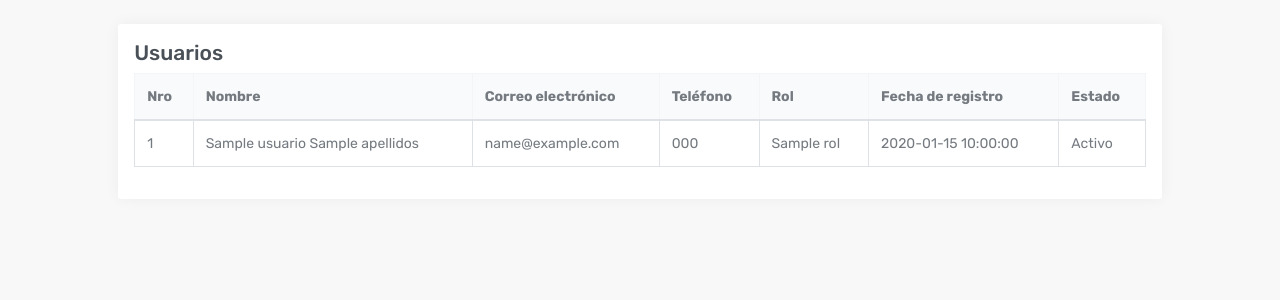
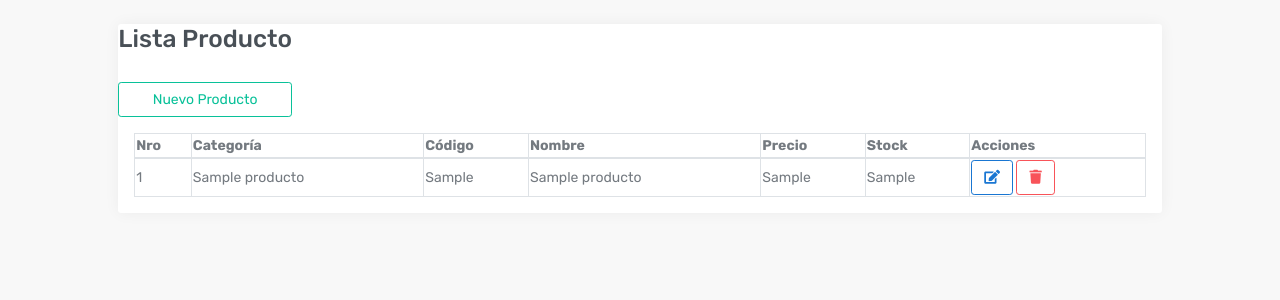
Before and after one commit to MATZUMOTO999/Sistenta_2026, a PHP site: template app/views/admin/usuarios/index.php in a window 1280 px wide. Shown: the top 300 px of the page. Run offline with PHP 8.4, Linux system fonts and the light colour scheme; the template is opened without the code that fills it: most values are stand-ins (such as "Sample title", 1, 10 or a date in 2020); a stand-in replaces the project's code that opens the database connection; some libraries are stand-ins or nearby versions.

Commit message:
AvanceCasa1

```diff
--- a/app/views/admin/usuarios/index.php
+++ b/app/views/admin/usuarios/index.php
@@ -1,47 +1,44 @@
 <?php require __DIR__ . '/../../layouts/header.php'; ?>
-<?php if (\Core\Auth::esAdmin()): ?>
-    <div class="card p-3">
-        <h4>Usuarios</h4>
-        <div class="table-responsive">
-            <table class="table table-bordered table-hover align-middle">
-                <thead class="table-light">
+<div class="card">
+    <h3> Lista Producto</h3>
+    <br>
+    <a class="btn btn-outline-success col-2" href="<?= BASE_URL ?>/admin/productos/nuevo">Nuevo Producto</a>
+
+     <table class="table-bordered m-3">
+        <thead>
             <tr>
                 <th>Nro</th>
+                <th>Categoría</th>
+                <th> Código </th>
                 <th>Nombre</th>
-                        <th>Correo electrónico</th>
-                        <th>Teléfono</th>
-                        <th>Rol</th>
-                        <th>Fecha de registro</th>
-                        <th>Estado</th>
+                <th>Precio</th>
+                <th>Stock</th>
+                <th>Acciones</th>
             </tr>
         </thead>
         <tbody>
-                    <?php if (empty($usuarios)): ?>
+            <?php
+            $contador = 0;
+            foreach ($productos as $producto):
+                $contador++;
+            ?>
                 <tr>
-                            <td colspan="7" class="text-center">No hay usuarios registrados.</td>
-                        </tr>
-                    <?php else: ?>
-                        <?php foreach ($usuarios as $indice => $usuario): ?>
-                            <tr>
-                                <td><?= $indice + 1 ?></td>
-                                <td><?= htmlspecialchars(trim($usuario['nombre'] . ' ' . $usuario['apellidos']), ENT_QUOTES, 'UTF-8') ?></td>
-                                <td><?= htmlspecialchars($usuario['email'] ?? '', ENT_QUOTES, 'UTF-8') ?></td>
-                                <td><?= htmlspecialchars($usuario['telefono'] ?? '', ENT_QUOTES, 'UTF-8') ?></td>
-                                <td><?= htmlspecialchars($usuario['rol'] ?? '', ENT_QUOTES, 'UTF-8') ?></td>
-                                <td><?= htmlspecialchars($usuario['fecha_registro'] ?? '', ENT_QUOTES, 'UTF-8') ?></td>
+                    <td><?= $contador ?></td>
+                    <td><?= htmlspecialchars($producto['categoria_nombre'], ENT_QUOTES, 'UTF-8') ?></td>
+                    <td><?= htmlspecialchars($producto['codigo_sku'], ENT_QUOTES, 'UTF-8') ?></td>
+                    <td><?= htmlspecialchars($producto['nombre'], ENT_QUOTES, 'UTF-8') ?></td>
+                    <td><?= htmlspecialchars((string) $producto['precio_venta'], ENT_QUOTES, 'UTF-8') ?></td>
+                    <td><?= htmlspecialchars((string) $producto['stock_actual'], ENT_QUOTES, 'UTF-8') ?></td>
+
                     <td>
-                                    <?= !empty($usuario['activo']) ? 'Activo' : 'Inactivo' ?>
+                        <a class="btn btn-outline-primary" title="Editar" href="<?= BASE_URL ?>/admin/productos/editar/<?= $producto['id'] ?>" ><i class="fa fa-edit"></i class="fa fa-edit"> </a>
+                        <a class="btn btn-outline-danger" title="Eliminar" href="<?= BASE_URL ?>/admin/productos/eliminar/<?= $producto['id'] ?>" data-sigi-confirm onclick="return confirm('!Estás seguro de que deseas eliminar este producto¡')"><i class="fa fa-trash"></i></a>
                     </td>
+
                 </tr>
             <?php endforeach; ?>
-                    <?php endif; ?>
         </tbody>
      </table>
+
 </div>
-    </div>
-<?php else: ?>
-    <div class="alert alert-danger" role="alert">
-        No tienes permisos para acceder a esta página.
-    </div>
-<?php endif; ?>
 <?php require __DIR__ . '/../../layouts/footer.php'; ?>
```
Also changed, not shown: app/views/admin/usuarios/editar.php (+63 -0 lines), app/views/admin/usuarios/nuevo.php (+61 -1 lines). Lines whose indentation alone changed are shown as unchanged.
